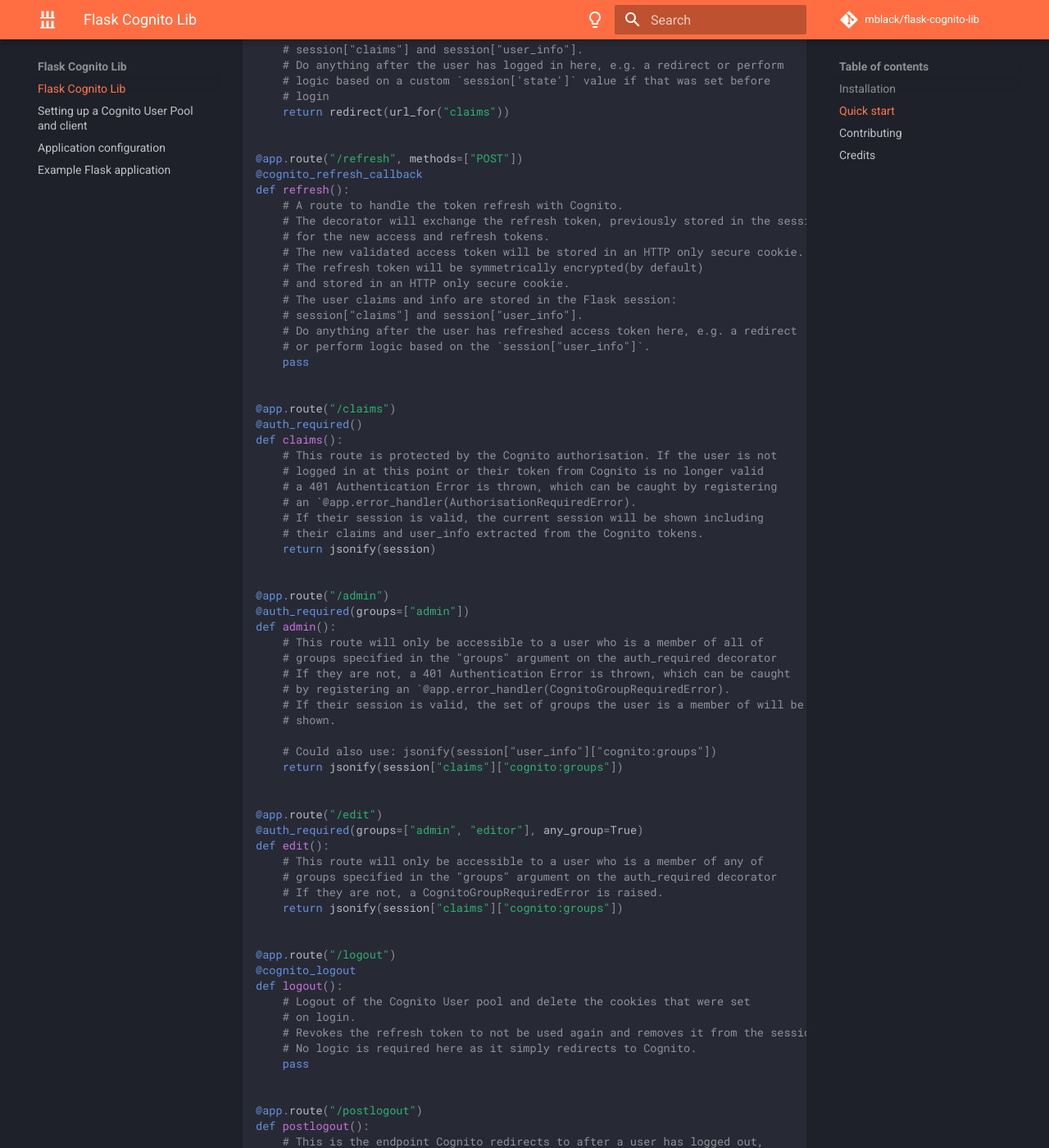
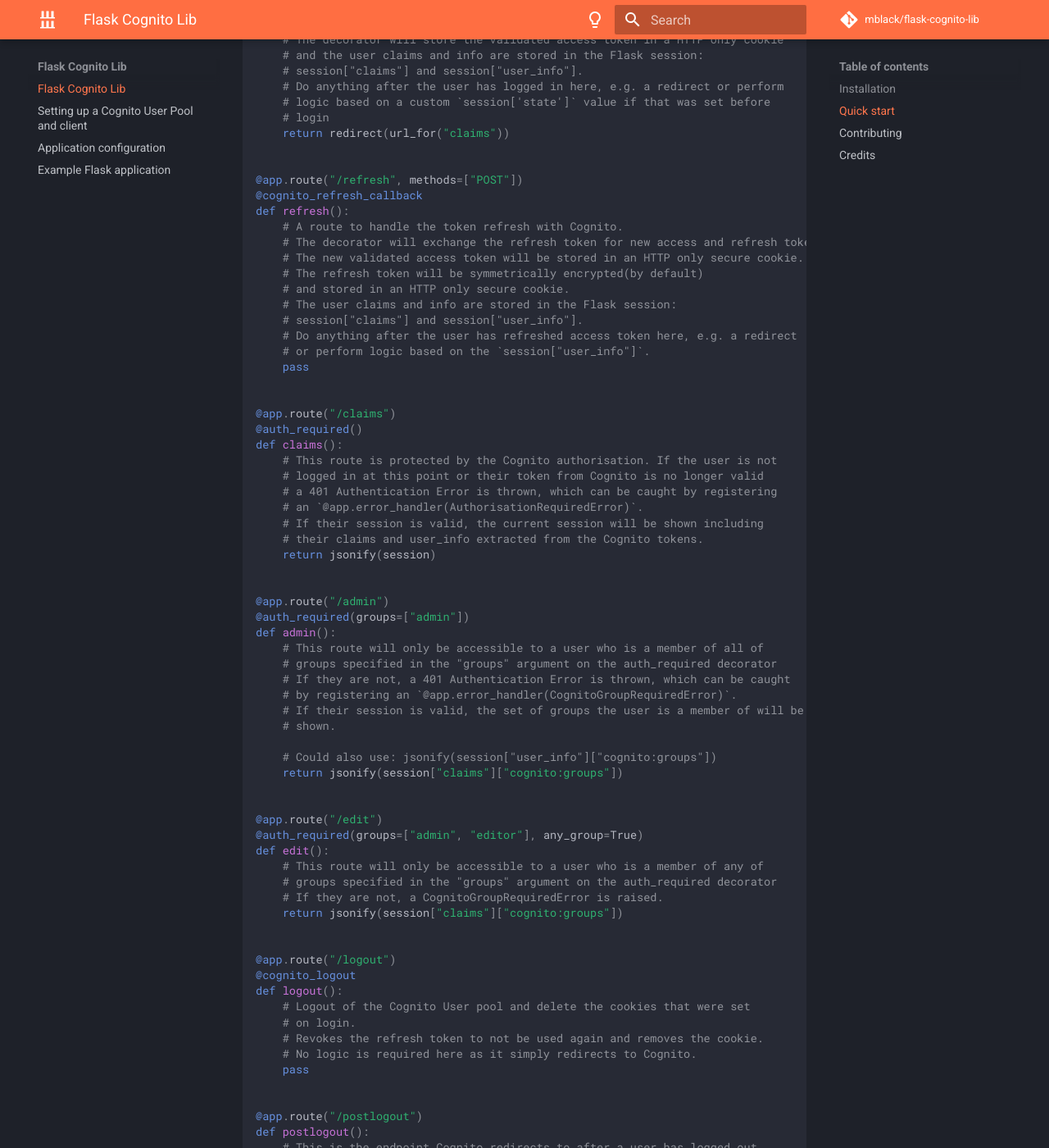
Before and after one commit to mblackgeo/flask-cognito-lib, an MkDocs documentation site: the page built from docs/index.md, in a window 1280 px wide and 1400 px high, scrolled down 1769 px. Shown: the whole window at 82% size. Built offline with MkDocs 1.6.1 and Material for MkDocs 9.7.7, drawn with Linux system fonts in a browser that asks for light colours; comment, search, counter and statistics services are not loaded; some of the changed text lies outside the part shown.

Commit message:
feat: address review comments

```diff
--- a/docs/index.md
+++ b/docs/index.md
@@ -89,8 +89,7 @@ def postlogin():
 @cognito_refresh_callback
 def refresh():
     # A route to handle the token refresh with Cognito.
-    # The decorator will exchange the refresh token, previously stored in the session,
-    # for the new access and refresh tokens.
+    # The decorator will exchange the refresh token for new access and refresh tokens.
     # The new validated access token will be stored in an HTTP only secure cookie.
     # The refresh token will be symmetrically encrypted(by default)
     # and stored in an HTTP only secure cookie.
@@ -107,7 +106,7 @@ def claims():
     # This route is protected by the Cognito authorisation. If the user is not
     # logged in at this point or their token from Cognito is no longer valid
     # a 401 Authentication Error is thrown, which can be caught by registering
-    # an `@app.error_handler(AuthorisationRequiredError).
+    # an `@app.error_handler(AuthorisationRequiredError)`.
     # If their session is valid, the current session will be shown including
     # their claims and user_info extracted from the Cognito tokens.
     return jsonify(session)
@@ -119,7 +118,7 @@ def admin():
     # This route will only be accessible to a user who is a member of all of
     # groups specified in the "groups" argument on the auth_required decorator
     # If they are not, a 401 Authentication Error is thrown, which can be caught
-    # by registering an `@app.error_handler(CognitoGroupRequiredError).
+    # by registering an `@app.error_handler(CognitoGroupRequiredError)`.
     # If their session is valid, the set of groups the user is a member of will be
     # shown.
 
@@ -141,7 +140,7 @@ def edit():
 def logout():
     # Logout of the Cognito User pool and delete the cookies that were set
     # on login.
-    # Revokes the refresh token to not be used again and removes it from the session.
+    # Revokes the refresh token to not be used again and removes the cookie.
     # No logic is required here as it simply redirects to Cognito.
     pass
 
```
Also changed, not shown: other parts of docs/index.md (+1 -1 lines), README.md (+5 -6 lines), 7 other files.
